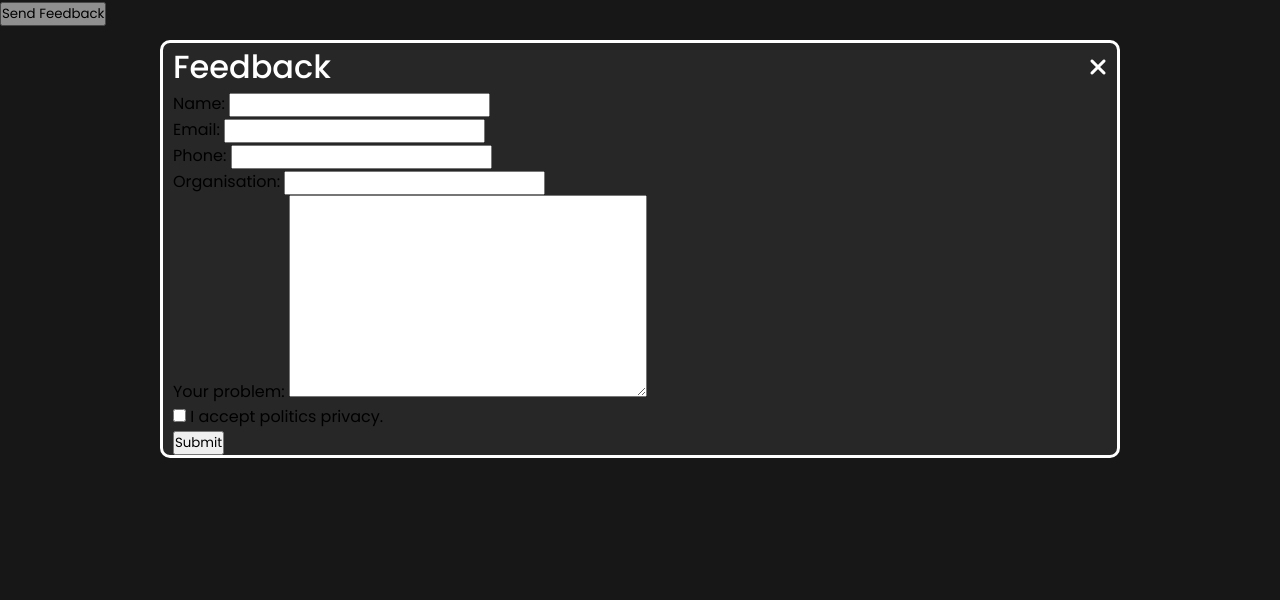
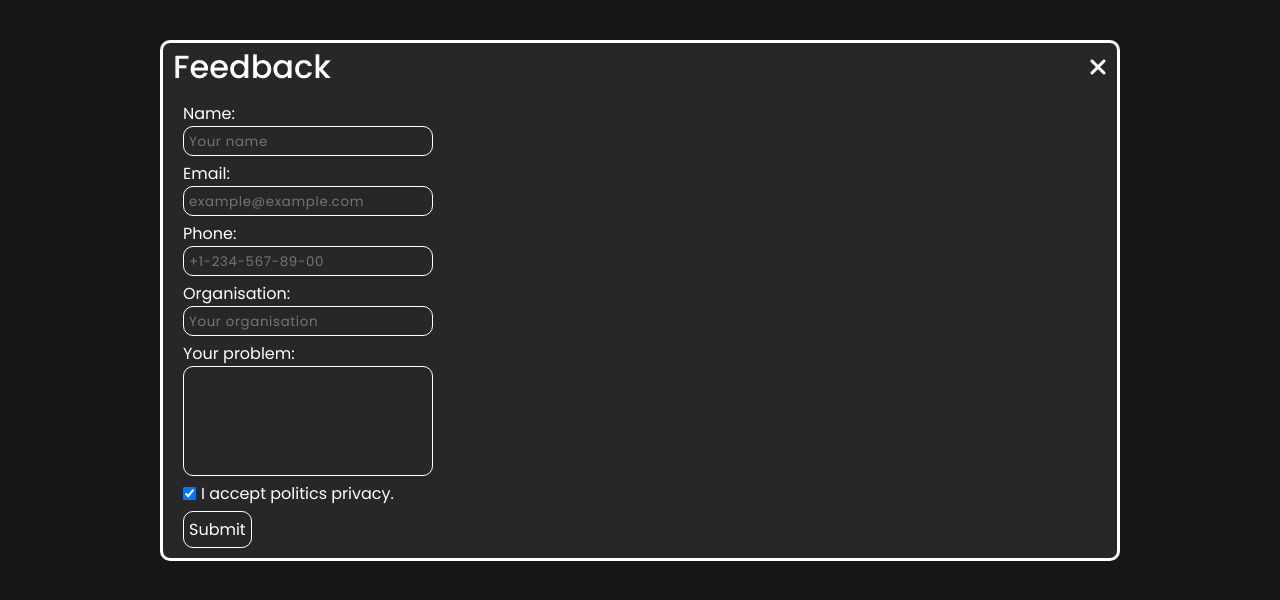
Before and after one commit to lllKoMaHDoRlll/web-8, a plain HTML site: page index.html in a window 1280 px wide. Both pictures are taken after a click on the button "Send Feedback". Drawn offline with nearby package versions, Linux system fonts and the light colour scheme.

Commit message:
add style to form

```diff
--- a/index.html
+++ b/index.html
@@ -19,31 +19,31 @@
             </div>
             <div id="modal-body">
                 <form id="feedback-form" class="ajaxForm" accept-charset="UTF-8">
-                    <div id="form-name">
+                    <div id="form-name" class="input-outter">
                         <label for="user-name">Name:</label>
-                        <input type="text" name="user-name" id="user-name" class="local-save" required>
+                        <input type="text" name="user-name" id="user-name" class="local-save" required placeholder="Your name">
                     </div>
-                    <div id="form-email">
+                    <div id="form-email" class="input-outter">
                         <label for="user-email">Email:</label>
-                        <input type="email" name="user-email" id="user-email" class="local-save">
+                        <input type="email" name="user-email" id="user-email" class="local-save" placeholder="example@example.com">
                     </div>
-                    <div id="form-phone">
+                    <div id="form-phone" class="input-outter">
                         <label for="user-phone">Phone:</label>
-                        <input type="tel" name="user-phone" id="user-phone" class="local-save">
+                        <input type="tel" name="user-phone" id="user-phone" class="local-save" placeholder="+1-234-567-89-00">
                     </div>
-                    <div id="form-organisation">
+                    <div id="form-organisation" class="input-outter">
                         <label for="user-organisation">Organisation:</label>
-                        <input type="text" name="user-organisation" id="user-organisation" class="local-save">
+                        <input type="text" name="user-organisation" id="user-organisation" class="local-save" placeholder="Your organisation">
                     </div>
-                    <div id="form-message">
+                    <div id="form-message" class="input-outter">
                         <label for="user-message">Your problem:</label>
-                        <textarea name="user-message" id="user-message" cols="30" rows="10" class="local-save" required></textarea>
+                        <textarea name="user-message" id="user-message" rows="5" class="local-save" required></textarea>
                     </div>
                     <div id="form-acception">
-                        <input type="checkbox" name="user-acception" id="user-acception" class="local-save" required>
+                        <input type="checkbox" name="user-acception" id="user-acception" class="local-save" required checked>
                         <label for="user-acception">I accept politics privacy.</label>
                     </div>
-                    <div id="submit-button">
+                    <div id="submit-button-outter">
                         <button type="button" id="submit-button">Submit</button>
                     </div>
                 </form>
--- a/style.css
+++ b/style.css
@@ -17,6 +17,23 @@
 
 body {
     background-color: var(--bg-color);
+}
+
+#content {
+    height: 100dvh;
+    display: flex;
+    flex-direction: column;
+    justify-content: center;
+    align-items: center;
+}
+
+#feedback-button {
+    background-color: transparent;
+    border: 2px solid #FFF;
+    border-radius: 2rem;
+    padding: 8px;
+    color: #FFF;
+    font-size: 1.3rem;
 }
 
 
@@ -60,16 +77,56 @@ body {
     color: var(--primary-color);
 }
 
-.close {
-    color: #aaa;
-    float: right;
-    font-size: 28px;
-    font-weight: bold;
+#feedback-form {
+    display: flex;
+    flex-direction: column;
+    gap: 5px;
+    padding: 10px;
 }
 
-.close:hover,
-.close:focus {
-    color: black;
-    text-decoration: none;
-    cursor: pointer;
+.input-outter {
+    display: flex;
+    flex-direction: column;
+    max-width: 250px;
 }
+
+.input-outter > label {
+    color: #FFF;
+}
+
+.input-outter > input, textarea {
+    background-color: transparent;
+    padding: 5px;
+    padding-bottom: 3px;
+    border: 1px solid #FFF;
+    border-radius: 10px;
+    color: #FFF;
+    letter-spacing: .5pt;
+}
+
+#user-message {
+    resize: none;
+}
+
+#form-acception {
+    display: flex;
+    gap: 5px;
+}
+
+#form-acception > label {
+    color: #FFF;
+}
+
+#submit-button {
+    background-color: transparent;
+    color: #FFF;
+    border: 1px solid #FFF;
+    border-radius: 10px;
+    padding: 5px;
+    font-size: 1rem;
+    transition: .2s;
+}
+
+#submit-button:hover {
+    backdrop-filter: invert(0.2);
+}
```
